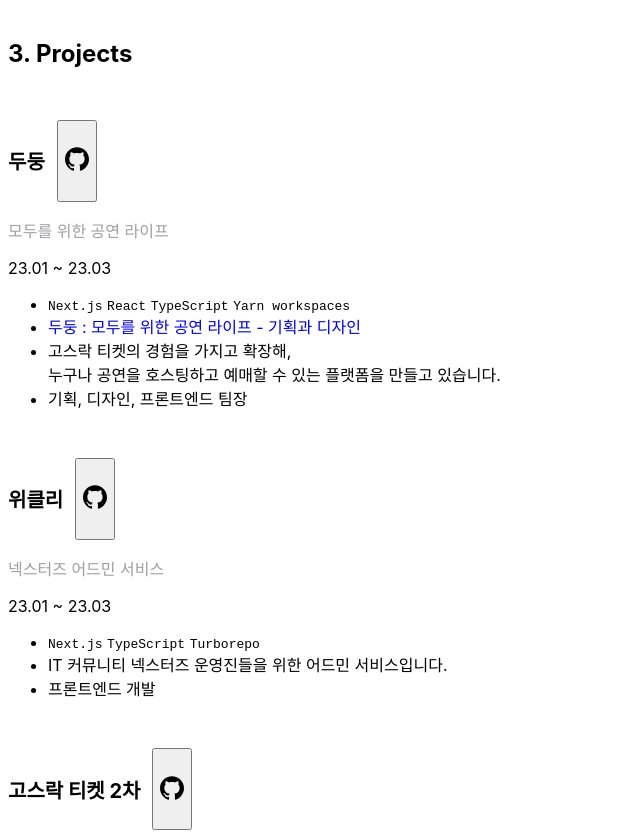
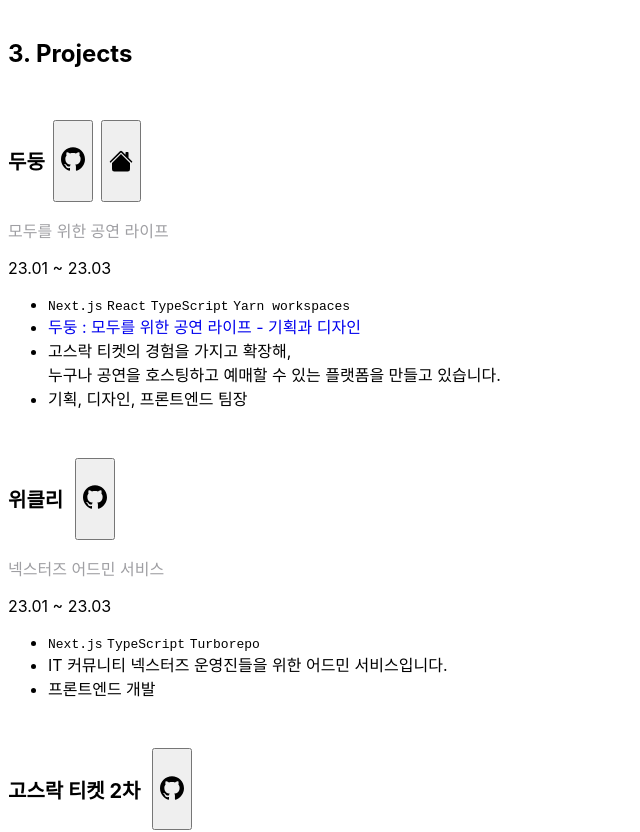
Before and after one commit to 9yujin/9yujin.site, a Next.js app: page /resume in a window 1280 px wide. Shown: the part 1420-2252 px from the top of the page, without its empty margins (0-640 px from the left). Built offline with nearby package versions, Linux system fonts and the light colour scheme.

Commit message:
chore : 레쥬메 두둥 링크

```diff
--- /dev/null
+++ b/components/Homepage.tsx
@@ -0,0 +1,39 @@
+import Home from "public/icons/homepage.svg";
+import styled from "@emotion/styled";
+import { css } from "@emotion/react";
+
+export const Homepage = ({
+  src,
+  size = "big",
+}: {
+  src: string;
+  size?: "big" | "small";
+}) => {
+  return (
+    <StyledButton
+      size={size}
+      onClick={() => (window.open("about:blank").location.href = `${src}`)}
+    >
+      <Home width={24} />
+    </StyledButton>
+  );
+};
+
+const StyledButton = styled.button<{ size: "big" | "small" }>`
+  &:hover {
+    & > svg {
+      fill: #006be6;
+
+      ${({ size }) =>
+        size === "big"
+          ? css`
+              height: 24;
+              width: 24;
+            `
+          : css`
+              height: 18;
+              width: 18;
+            `}
+    }
+  }
+`;
--- a/components/index.ts
+++ b/components/index.ts
@@ -3,3 +3,4 @@ export * from "./Spacing";
 export * from "./Img";
 export * from "./Comment";
 export * from "./Banner";
+export * from "./Homepage";
--- a/pages/resume.mdx
+++ b/pages/resume.mdx
@@ -1,4 +1,4 @@
-import { Github, Spacing, GridBox } from "components";
+import { Github, Spacing, GridBox, Homepage } from "components";
 
 ## 1. About
 
@@ -63,9 +63,10 @@ import { Github, Spacing, GridBox } from "components";
 
 <div className='gridbox'>
   <div>
-    <div style={{display: "flex", paddingTop: "32px"}}>
-      <h4 style={{fontSize: '1.25rem', marginRight: "12px"}}>두둥</h4>
-      <Github size={'small'} src={'https://github.com/Gosrock/DuDoong-Front'}/>
+    <div style={{display: "flex", paddingTop: "32px", gap:"8px"}}>
+      <h4 style={{fontSize: '1.25rem'}}>두둥</h4>
+      <Github size={'small'} src={'https://github.com/Gosrock/DuDoong-Front'} />
+      <Homepage size={'small'} src={'https://dudoong.com'}/>
     </div>
     <p style={{color : '#9F9FA3'}}>모두를 위한 공연 라이프</p>
 
```
Also changed, not shown: public/icons/homepage.svg (added).
